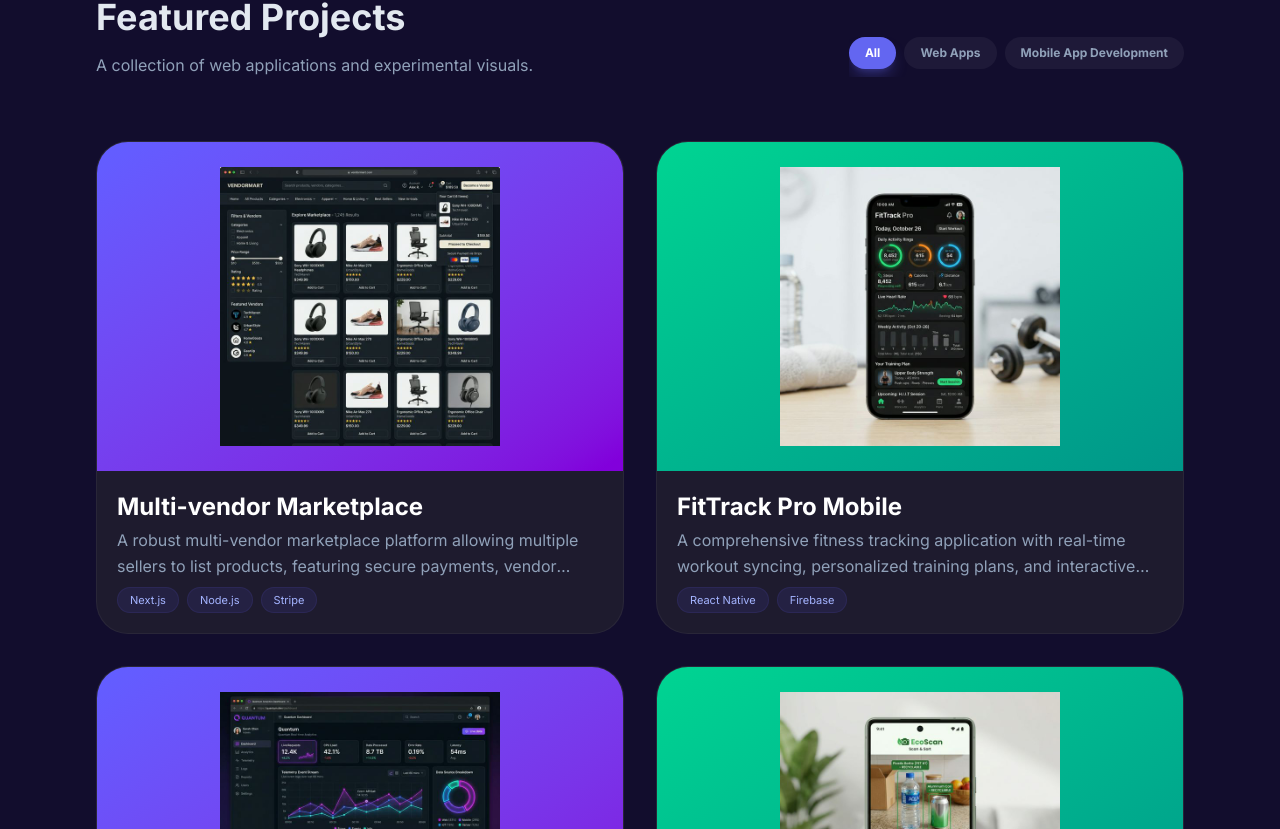
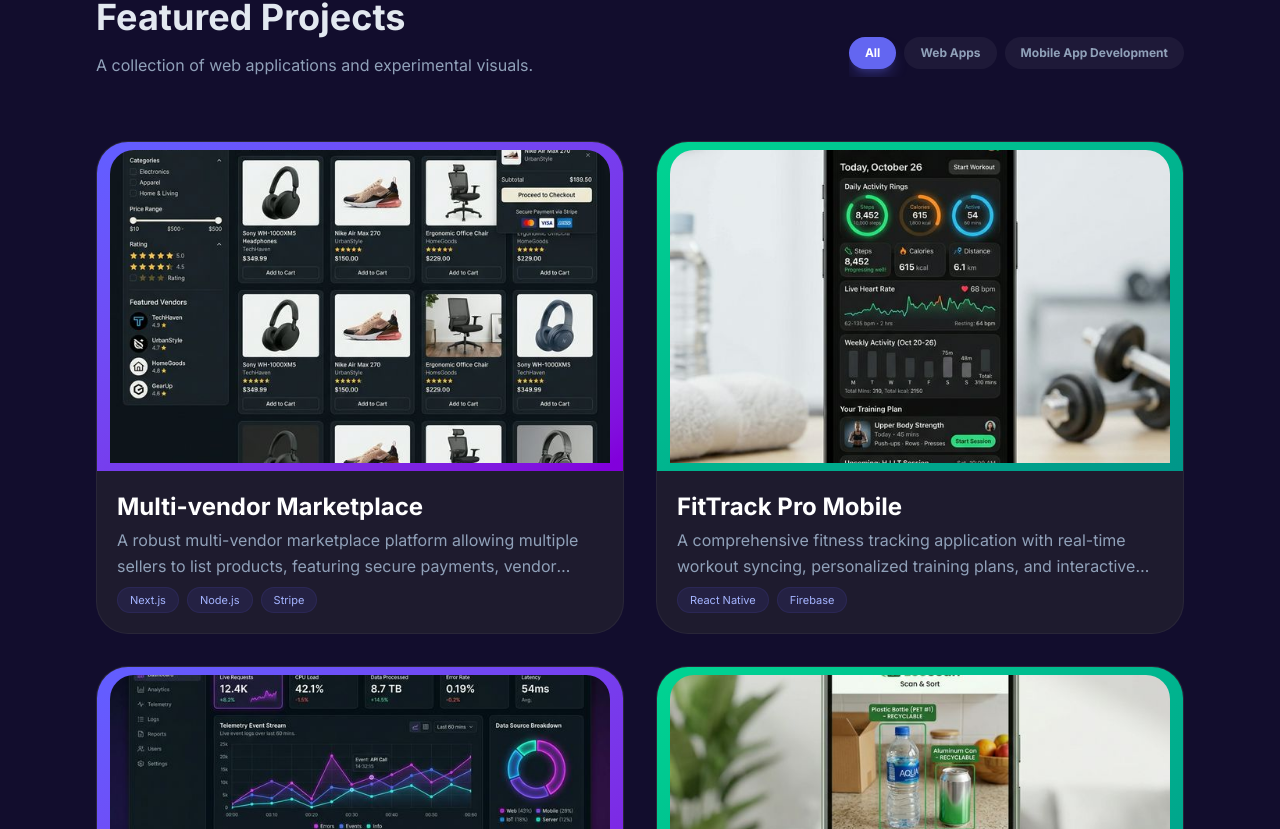
Before and after one commit to Rityxtech/My-Portfolio, a React (Vite) app: page / in a window 1280 px wide. Shown: the part 3251-4080 px from the top of the page. Built offline with nearby package versions, Linux system fonts and the light colour scheme.

Commit message:
fix: project images 95% size with curved top corners

```diff
--- a/src/App.tsx
+++ b/src/App.tsx
@@ -1149,7 +1149,7 @@
                   }`}>
                   <img
                     alt={project.title}
-                    className="w-[85%] h-[85%] object-contain transition-transform duration-700 group-hover:scale-105"
+                    className="w-[95%] h-[95%] object-cover rounded-tl-[1.5rem] rounded-tr-[1.5rem] transition-transform duration-700 group-hover:scale-105"
                     src={project.img}
                     referrerPolicy="no-referrer"
                   />
```
